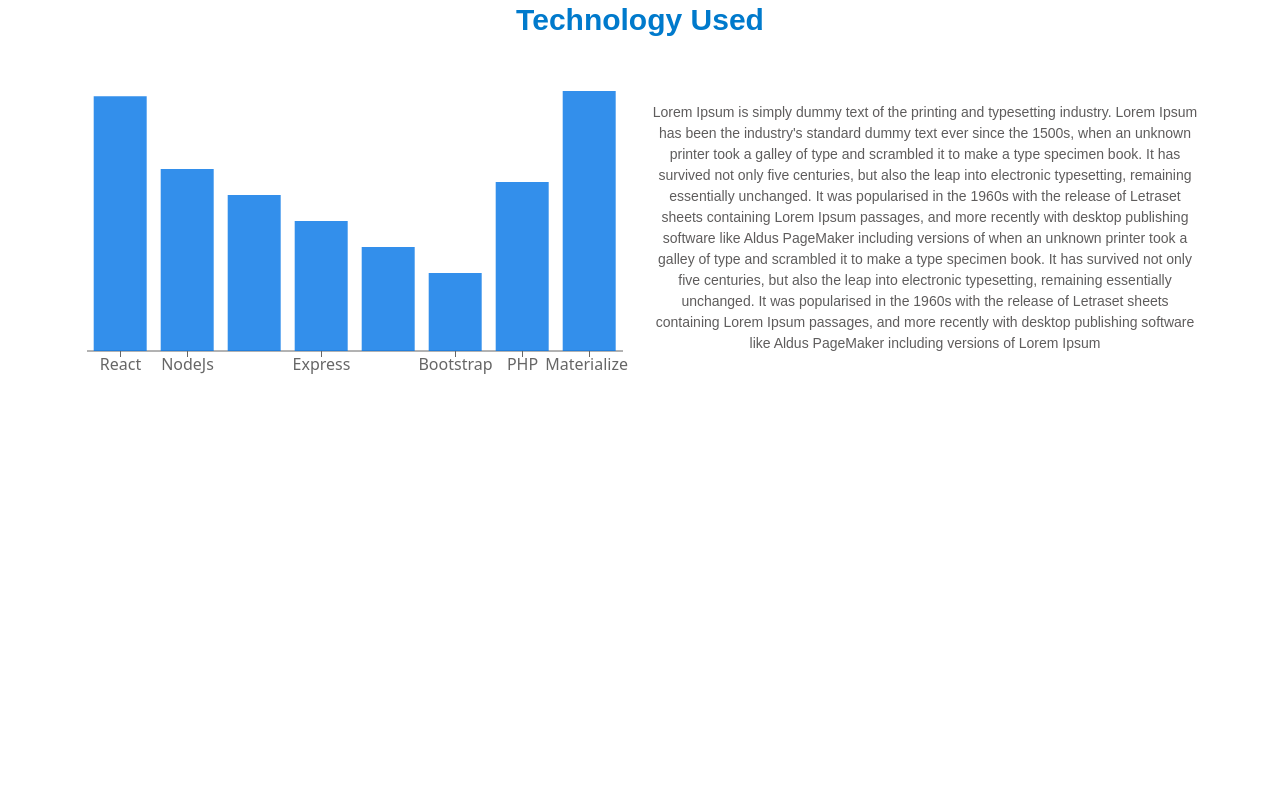
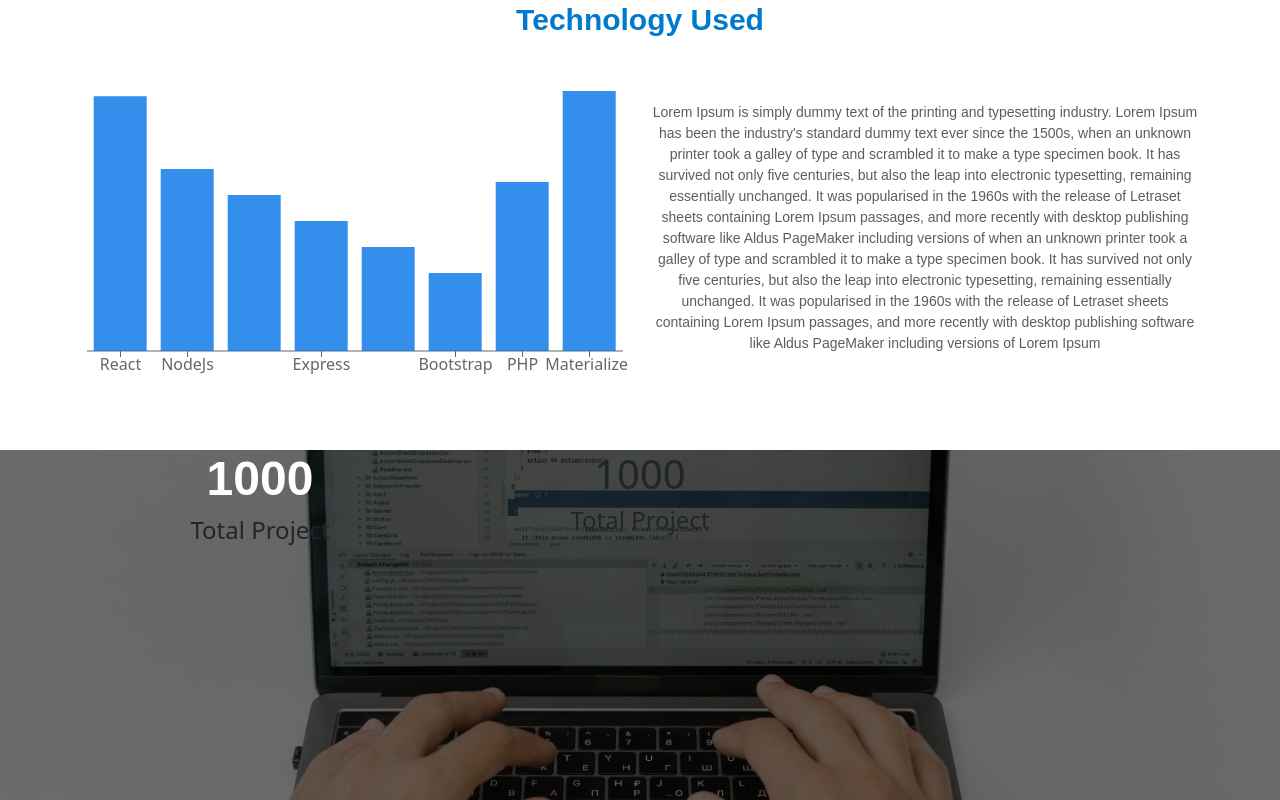
Before and after one commit to saifuldeveloper/react_basik_project, a React (Create React App) app: page / in a window 1280 px wide. Shown: the part 1144-1944 px from the top of the page. Before the commit the page ends 1530 px from the top, so only its background shows below. Built offline with nearby package versions, Linux system fonts and the light colour scheme.

Commit message:
umcomple Summary section

```diff
--- a/src/App.js
+++ b/src/App.js
@@ -3,6 +3,7 @@ import TopBanner from "./components/TopBanner/TopBanner";
 import Services from './components/Services/Services';
 import TopNavigation from "./components/TopNavigation/TopNavigation";
 import Analysis from "./components/Analysis/Analysis";
+import Summary from "./components/Summary/Summary";
 
 function App() {
   return (
@@ -13,6 +14,7 @@ function App() {
     <TopBanner />
     <Services/>
     <Analysis />
+    <Summary />
 
     </div>
   );
--- a/src/asset/css/custom.css
+++ b/src/asset/css/custom.css
@@ -120,3 +120,29 @@
     color: #484545E0;
     text-justify: auto;
 }
+/* ========Summary Style Css */
+
+.SummaryFixedBanner {
+    background-image: url("../image/summarybg.jpg");
+    background-repeat: no-repeat;
+    background-size: cover;
+    background-position: center;
+    min-height:350px;
+    background-attachment: fixed;
+
+}
+.SummaryBannerOverlay {
+    background-color: rgba(0, 0, 0, 0.5);
+    min-height: 350px;
+    padding: absolute;
+    width: 100%;
+}
+.SummarySection{
+    margin-top: 4rem;
+}
+.CountNumber{
+    color: #ffffff;
+    font-family:'Montserrat ', sans-serif;
+    font-size: 48px;
+    font-weight: 600;
+}
--- /dev/null
+++ b/src/components/Summary/Summary.js
@@ -0,0 +1,34 @@
+import React, { Component } from "react";
+import { Fragment } from "react";
+import { Col, Container, Row } from "react-bootstrap";
+
+export default class Summary extends Component {
+  render() {
+    return (
+      <Fragment>
+        <div className="SummaryFixedBanner">
+          <div className="SummaryBannerOverlay">
+            <Container className="SummarySection text-center">
+              <Row>
+                <Col lg={8} md={6} sm={12}>
+                  <Row>
+                    <Col>
+                         <h1 className="CountNumber">1000</h1>
+                         <h4>Total Project</h4>
+                    </Col>
+                    <Col>
+                         <h1>1000</h1>
+                         <h4>Total Project</h4>
+                    </Col>
+
+                  </Row>
+                </Col>
+                <Col lg={4} md={6} sm={12}></Col>
+              </Row>
+            </Container>
+          </div>
+        </div>
+      </Fragment>
+    );
+  }
+}
```
Also changed, not shown: src/asset/image/summarybg.jpg (added).
